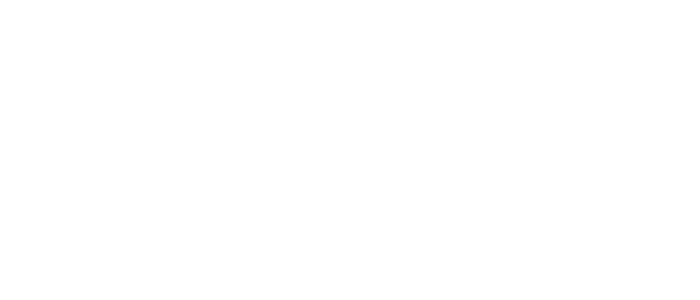
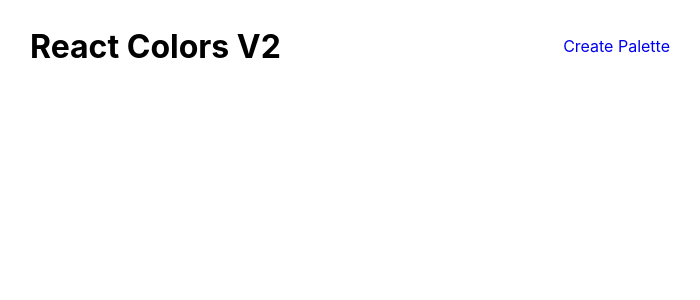
Before and after one commit to 1nandagopal/colors-v2, a React (Create React App) app: page / in a window 1280 px wide. Shown: the top 300 px of the page, without its empty margins (290-990 px from the left). Built offline with nearby package versions, Linux system fonts and the light colour scheme.

Commit message:
Create PaletteList component with hook to toggle state of dialog

```diff
--- a/src/App.js
+++ b/src/App.js
@@ -1,10 +1,11 @@
 import React from "react";
 import { useSelector } from "react-redux";
+import PaletteList from "./components/PaletteList";
 
 function App() {
   const palettes = useSelector((state) => state.palettes);
   console.log(palettes);
-  return <div></div>;
+  return <PaletteList />;
 }
 
 export default App;
--- /dev/null
+++ b/src/components/PaletteList.js
@@ -0,0 +1,87 @@
+import React from "react";
+import {
+  Button,
+  Dialog,
+  DialogActions,
+  DialogContent,
+  DialogContentText,
+  DialogTitle,
+} from "@mui/material";
+import styled from "styled-components";
+import useToggleState from "../hooks/useToggleState";
+
+const Root = styled.div({
+  height: "100vh",
+  display: "flex",
+  alignItems: "flex-start",
+  justifyContent: "center",
+});
+
+const H1 = styled.h1({
+  fontSize: "2rem",
+});
+
+const Container = styled.div({
+  width: "50%",
+  display: "flex",
+  alignItems: "flex-start",
+  flexDirection: "column",
+  flexWrap: "wrap",
+});
+
+const Nav = styled.nav({
+  display: "flex",
+  width: "100%",
+  justifyContent: "space-between",
+  alignItems: "center",
+  // color: "white",
+  "& a": {
+    // color: "white",
+    textDecoration: "none",
+  },
+});
+
+const Palettes = styled.div({
+  boxSizing: "border-box",
+  width: "100%",
+  display: "grid",
+  gridTemplateColumns: "repeat(4, 22.5%)",
+  gridGap: "2.5rem",
+});
+
+function PaletteList() {
+  const [openDeleteDialog, toggleDeleteDialog] = useToggleState(false);
+  const handleClose = () => {
+    toggleDeleteDialog();
+  };
+  const handleDelete = () => {
+    toggleDeleteDialog();
+    // delete palette
+  };
+
+  return (
+    <Root>
+      <Container>
+        <Nav>
+          <H1>React Colors V2</H1>
+          <a href="#">Create Palette</a>
+        </Nav>
+        <Palettes>{/* Map palettes here */}</Palettes>
+      </Container>
+      <Dialog open={openDeleteDialog} onClose={handleClose}>
+        <DialogTitle>Delete Palette</DialogTitle>
+        <DialogContent>
+          <DialogContentText>
+            Are you sure you want to delete palette?
+          </DialogContentText>
+        </DialogContent>
+        <DialogActions>
+          <Button onClick={handleClose}>Cancel</Button>
+          <Button onClick={handleDelete}>Delete</Button>
+        </DialogActions>
+      </Dialog>
+    </Root>
+  );
+}
+
+export default PaletteList;
--- /dev/null
+++ b/src/hooks/useToggleState.js
@@ -0,0 +1,9 @@
+import React, { useState } from "react";
+
+export default function useToggleState(initialVal) {
+  const [state, setState] = useState(initialVal);
+  const toggleState = () => {
+    setState(!state);
+  };
+  return [state, toggleState];
+}
```
